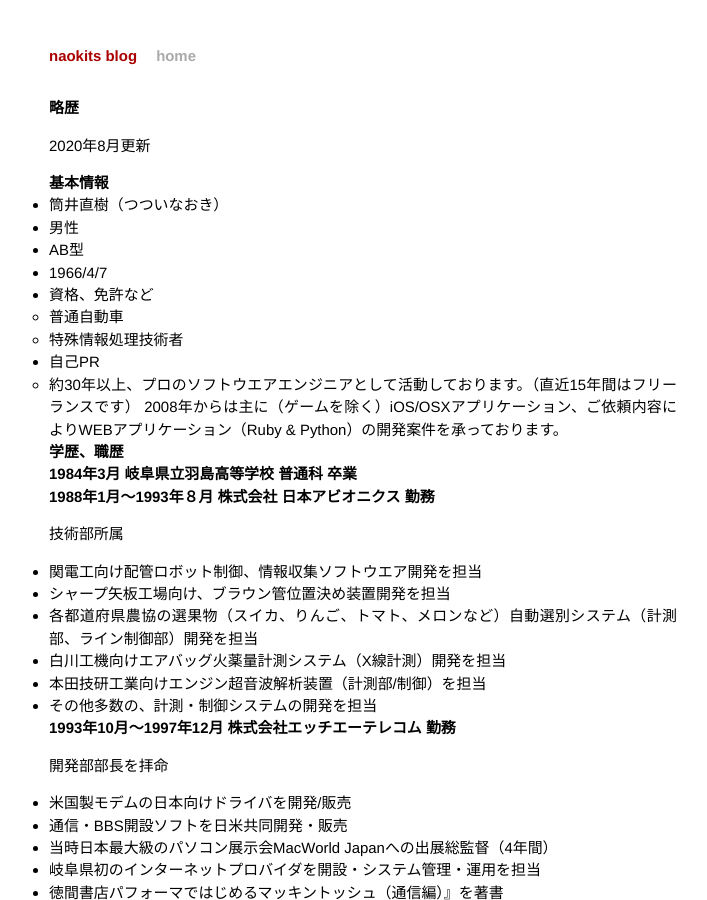
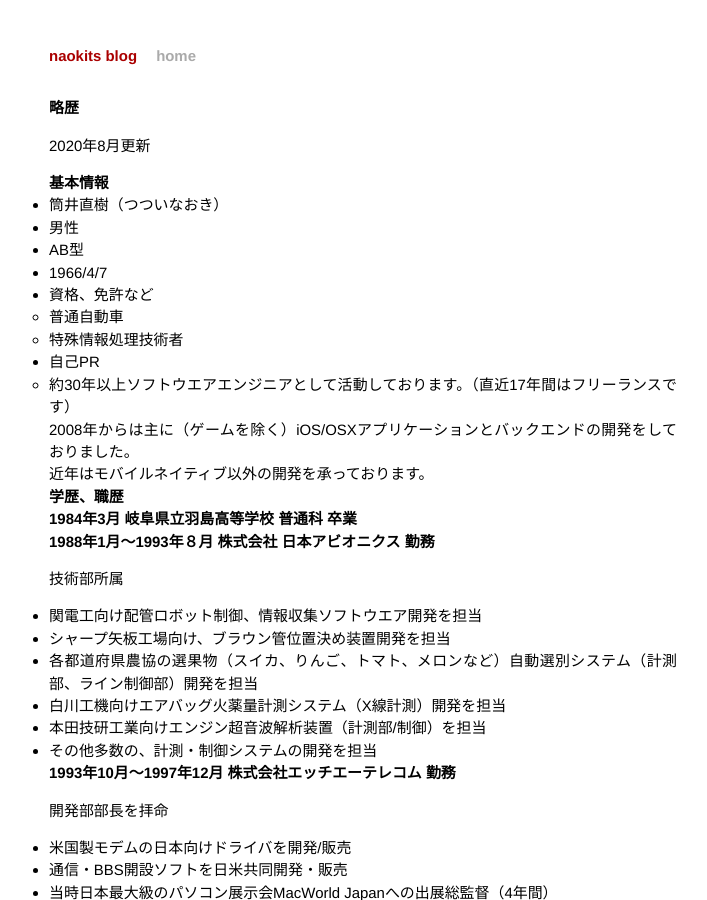
Before and after one commit to naoland/naokits.github.io, a Jekyll site: the page built from resume.md, in a window 1280 px wide and 900 px high. Shown: the whole window, without its empty margins (277-984 px from the left). Built offline with Jekyll 4.4.1, drawn with Linux system fonts in a browser that asks for light colours; our own code applies the rules of GitHub Pages for plain Markdown files; Markdown is read by kramdown in place of the engine named in the settings.

Commit message:
Update resume.md

```diff
--- a/resume.md
+++ b/resume.md
@@ -12,8 +12,9 @@
     - 普通自動車
     - 特殊情報処理技術者
 - 自己PR
-  - 約30年以上、プロのソフトウエアエンジニアとして活動しております。（直近15年間はフリーランスです）
-	2008年からは主に（ゲームを除く）iOS/OSXアプリケーション、ご依頼内容によりWEBアプリケーション（Ruby & Python）の開発案件を承っております。
+  - 約30年以上ソフトウエアエンジニアとして活動しております。（直近17年間はフリーランスです）
+    2008年からは主に（ゲームを除く）iOS/OSXアプリケーションとバックエンドの開発をしておりました。
+    近年はモバイルネイティブ以外の開発を承っております。
 
 
 ## 学歴、職歴
```
